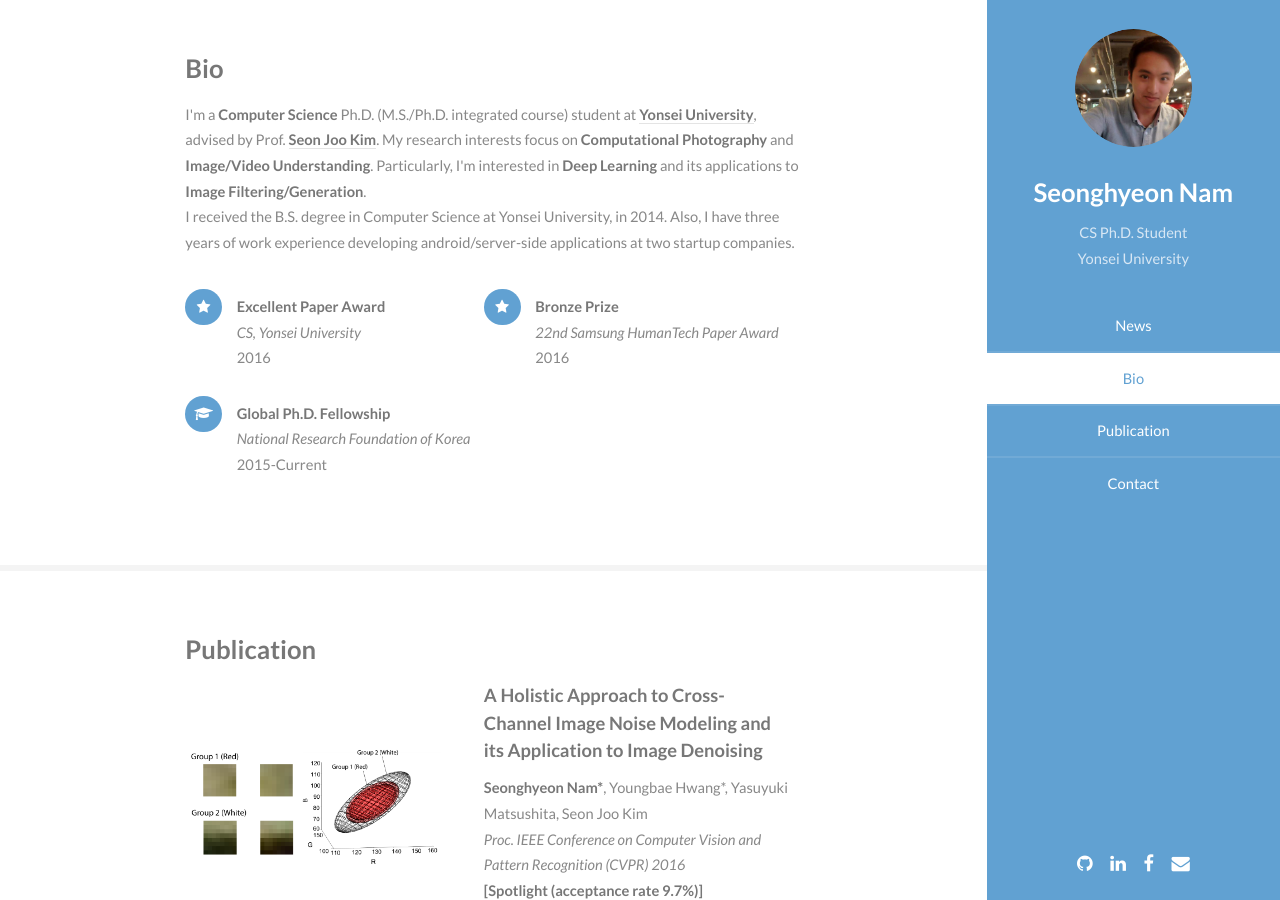
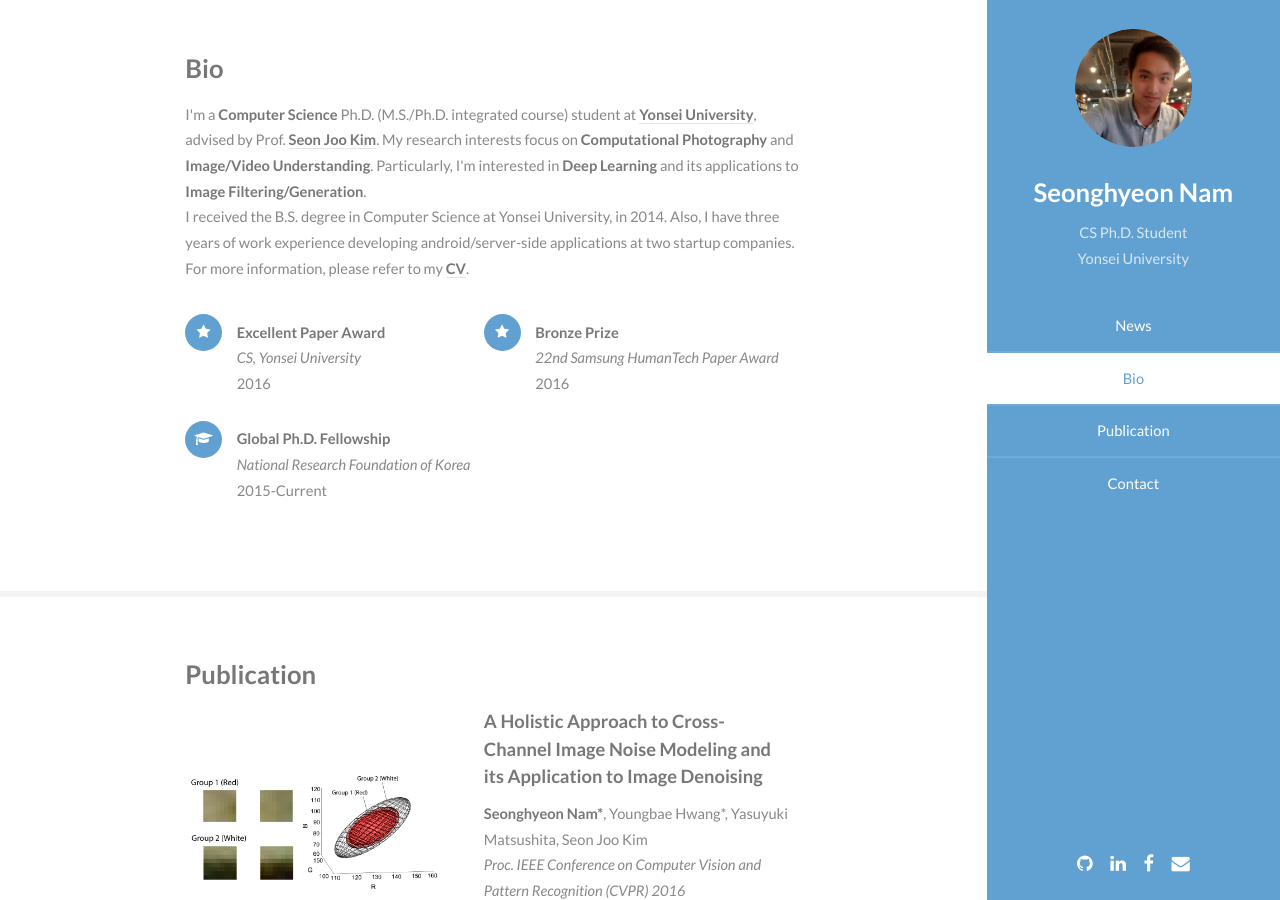
Before and after one commit to woozzu/woozzu.github.io, a Jekyll site: the page built from index.html, in a window 1280 px wide and 900 px high, scrolled down 749 px. Built offline with Jekyll 4.4.1, drawn with Linux system fonts in a browser that asks for light colours.

Commit message:
insert CV to bio

```diff
--- a/index.html
+++ b/index.html
@@ -25,7 +25,8 @@
             <h3>Bio</h3>
             <p>
                 I'm a <strong>Computer Science</strong> Ph.D. (M.S./Ph.D. integrated course) student at <a href="http://www.yonsei.ac.kr" target="_blank"><strong>Yonsei University</strong></a>, advised by Prof. <a href="https://sites.google.com/site/seonjookim" target="_blank"><strong>Seon Joo Kim</strong></a>. My research interests focus on <strong>Computational Photography</strong> and <strong>Image/Video Understanding</strong>. Particularly, I'm interested in <strong>Deep Learning</strong> and its applications to <strong>Image Filtering/Generation</strong>.<br />
-                I received the B.S. degree in Computer Science at Yonsei University, in 2014. Also, I have three years of work experience developing android/server-side applications at two startup companies.
+                I received the B.S. degree in Computer Science at Yonsei University, in 2014. Also, I have three years of work experience developing android/server-side applications at two startup companies.<br />
+                For more information, please refer to my <a href="assets/CV_SeonghyeonNam.pdf"><strong>CV</strong></a>.
             </p>
             <ul class="feature-icons">
                 <li class="fa-star">
```
